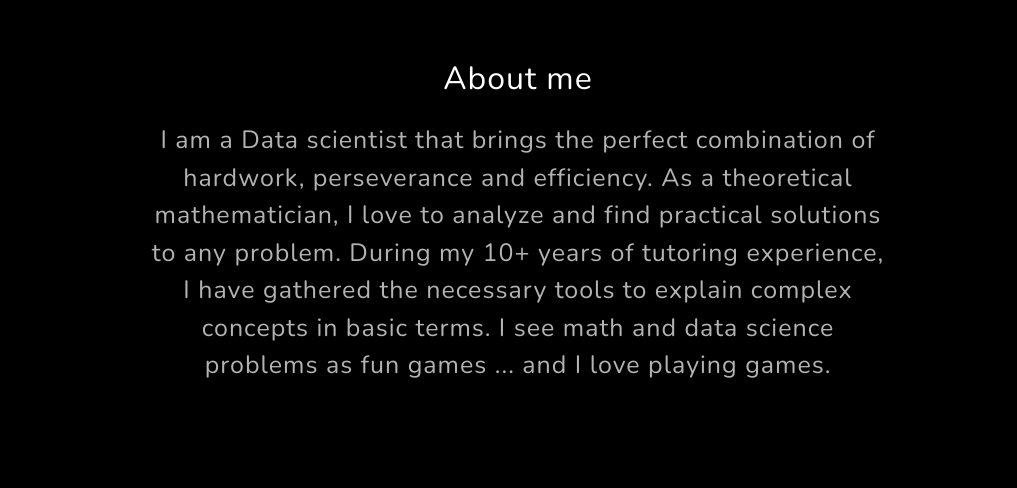
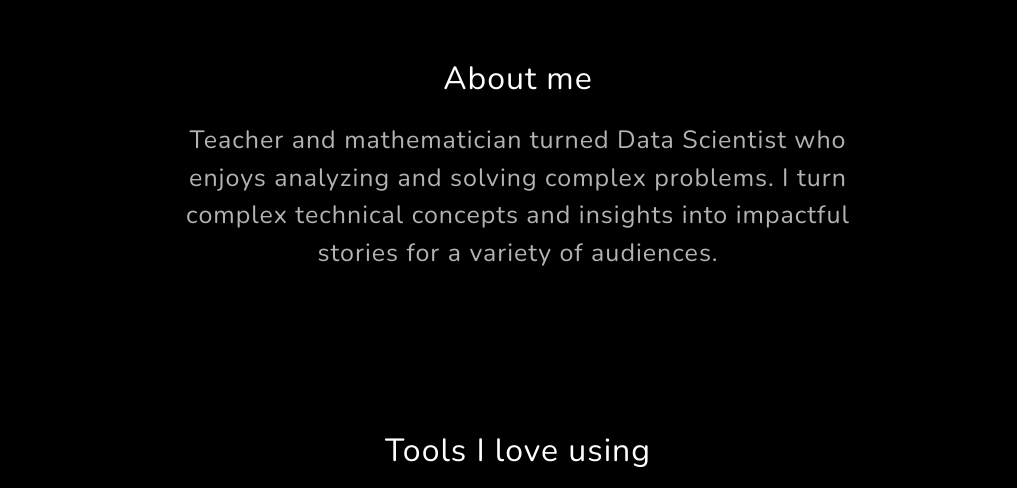
Before and after one commit to jurgenarias/jurgenarias.github.io, a plain HTML site: page index.html in a window 1280 px wide. Shown: the part 900-1388 px from the top of the page, without its empty margins (122-1139 px from the left). Drawn offline with nearby package versions, Linux system fonts and the light colour scheme.

Commit message:
Changing bio

```diff
--- a/index.html
+++ b/index.html
@@ -102,11 +102,7 @@
                 <div class="col-lg-8 mx-auto">
                     <h2 class="text-white mb-4">About me</h2>
                     <p class="text-white-50" style="font-size:25px">
-                        I am a Data scientist that brings the perfect combination of hardwork, perseverance and
-                        efficiency. As a theoretical mathematician, I love to analyze and find practical solutions to
-                        any problem. During my 10+ years of tutoring experience, I have gathered the necessary tools to
-                        explain complex concepts in basic terms. I see math and data science problems as fun games ...
-                        and I love playing games. </p>
+                        Teacher and mathematician turned Data Scientist who enjoys analyzing and solving complex problems. I turn complex technical concepts and insights into impactful stories for a variety of audiences. </p>
                 </div>
             </div>
             <p class="text-white-50">
```
